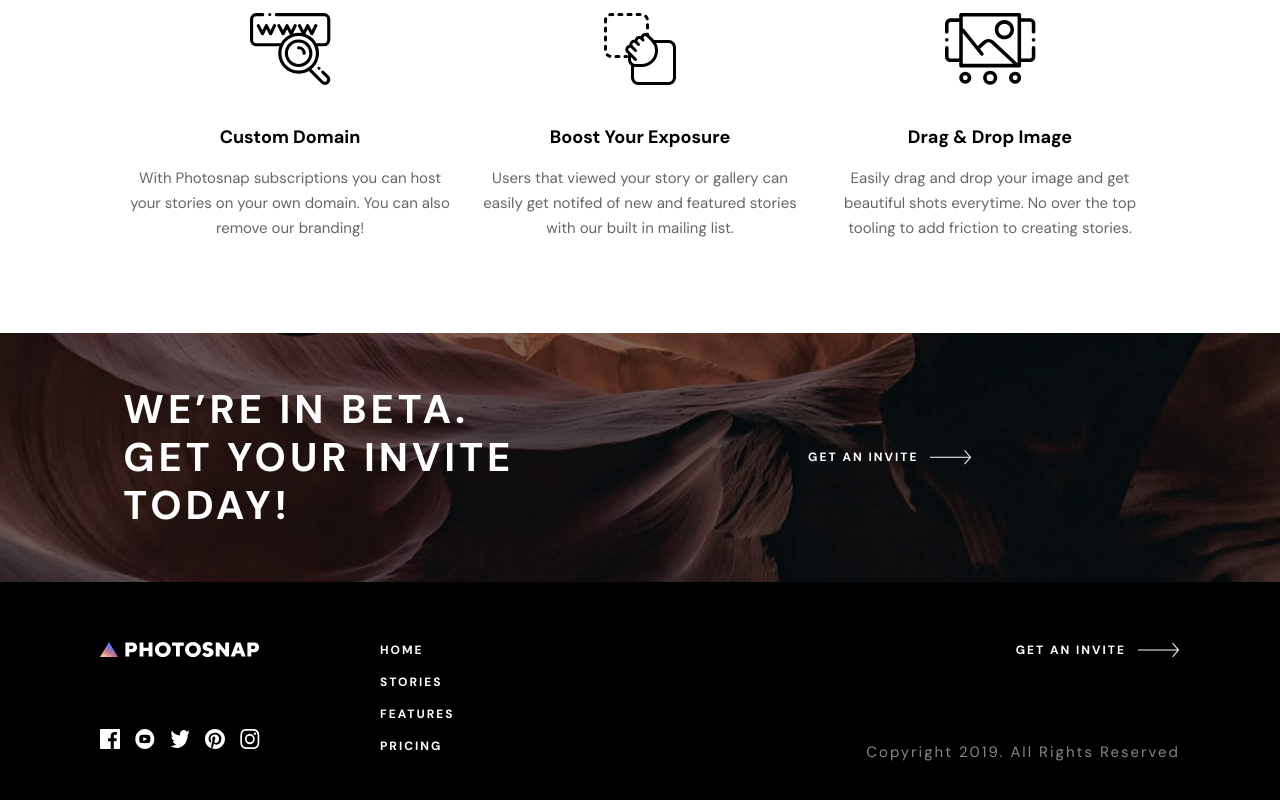
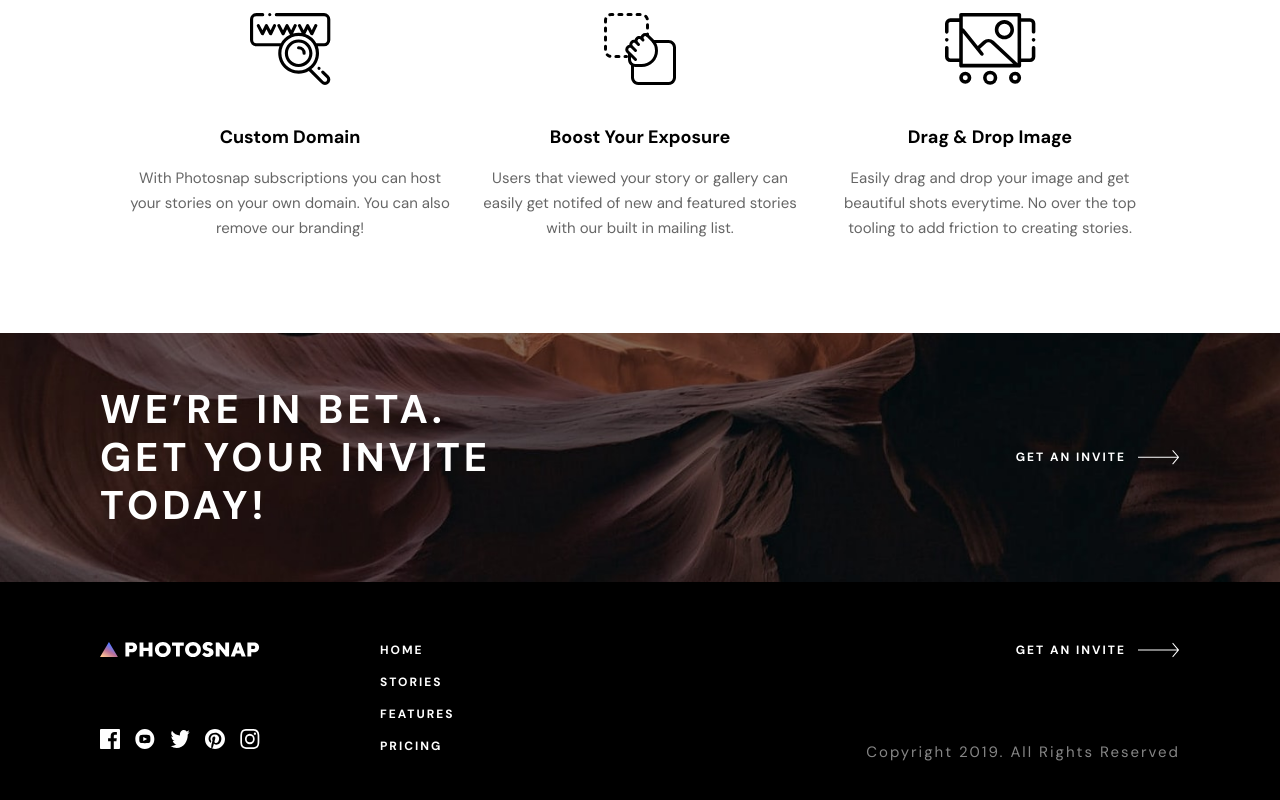
Before and after one commit to k2pbac/photosnap, a Next.js app: page /features in a window 1280 px wide. Shown: the part 935-1735 px from the top of the page. Built offline with nearby package versions, Linux system fonts and the light colour scheme.

Commit message:
change beta to component:

```diff
--- a/src/app/features/features.scss
+++ b/src/app/features/features.scss
@@ -54,7 +54,9 @@
       height: 50%;
       display: flex;
       align-items: center;
-      justify-content: space-around;
+      justify-content: space-between;
+      width: 100%;
+      padding: 0 100px;
 
       h2 {
         @extend .header-font-large;
--- a/src/app/features/page.tsx
+++ b/src/app/features/page.tsx
@@ -1,6 +1,6 @@
 import FeatureList from "@/components/feature/feature-list";
 import featuresData from "./features.json";
-import Arrow from "@/components/arrow/arrow";
+import BetaContainer from "@/components/beta/beta-container";
 
 export default function Features() {
   return (
@@ -21,18 +21,7 @@ export default function Features() {
         </div>
       </div>
       <FeatureList data={featuresData} amount={featuresData.length} />
-      <div className="beta">
-        <img src="/assets/shared/desktop/bg-beta.jpg" alt="beta-background" />
-        <div className="beta-text">
-          <h2>{"We’re in beta. Get your invite today!".toUpperCase()}</h2>
-          <Arrow
-            text={"GET AN INVITE"}
-            isFooter={false}
-            className={""}
-            style={{ justifyContent: "center" }}
-          />
-        </div>
-      </div>
+      <BetaContainer />
     </div>
   );
 }
--- /dev/null
+++ b/src/components/beta/beta-container.tsx
@@ -0,0 +1,18 @@
+import Arrow from "../arrow/arrow";
+
+export default function BetaContainer() {
+  return (
+    <div className="beta">
+      <img src="/assets/shared/desktop/bg-beta.jpg" alt="beta-background" />
+      <div className="beta-text">
+        <h2>{"We’re in beta. Get your invite today!".toUpperCase()}</h2>
+        <Arrow
+          text={"GET AN INVITE"}
+          isFooter={false}
+          className={""}
+          style={{ justifyContent: "center" }}
+        />
+      </div>
+    </div>
+  );
+}
```
